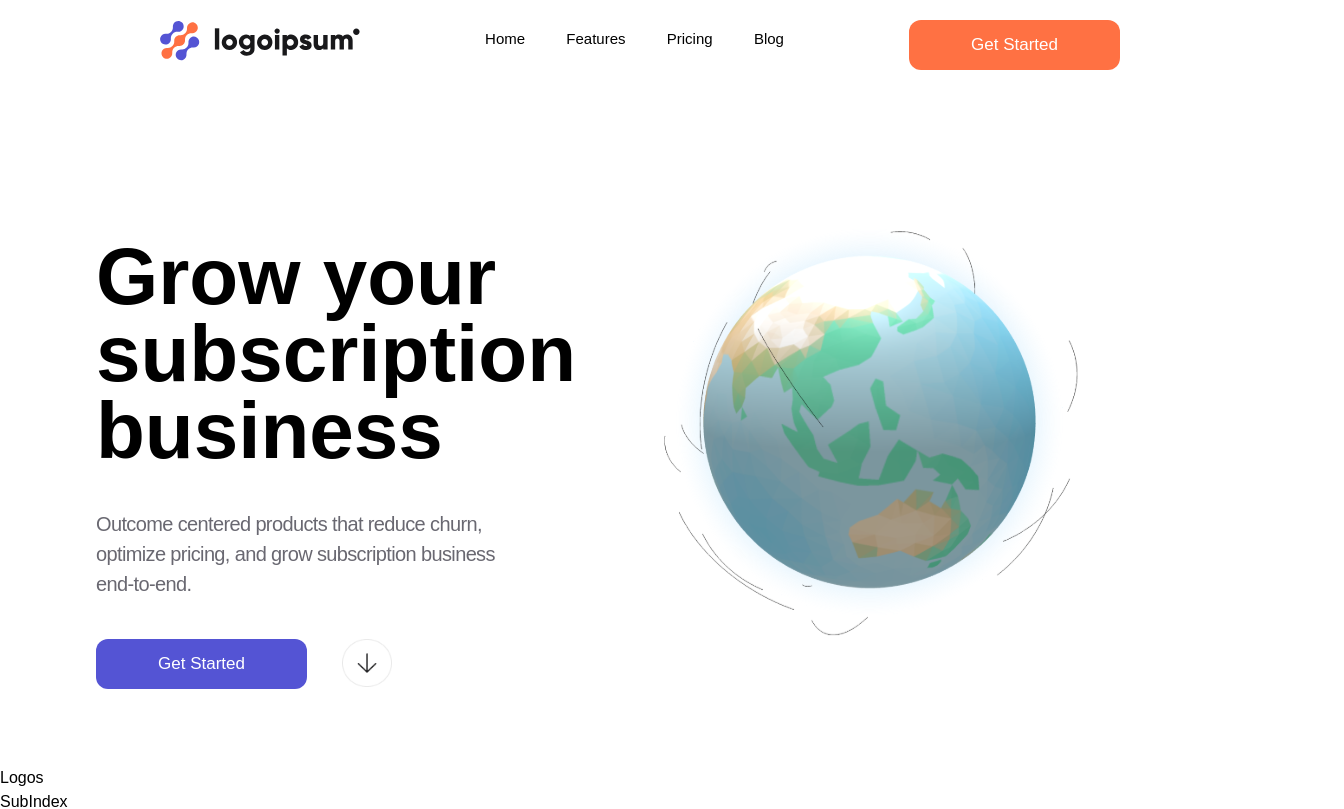
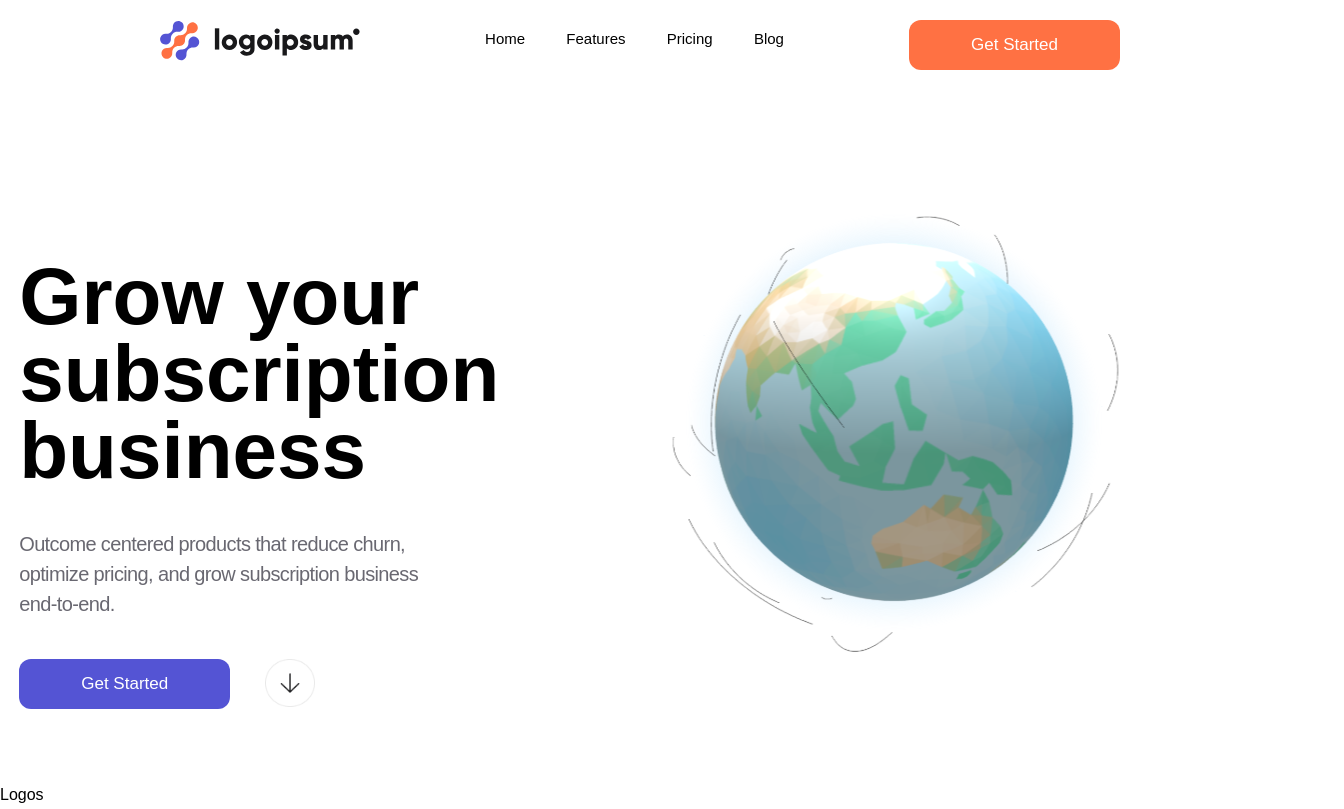
Before and after one commit to sefeoluwa/globe-landing-page, a React (Vite) app: page / in a window 1280 px wide. Shown: the top 809 px of the page, 1344 px wide, since content can reach past the window. Built offline with nearby package versions, Linux system fonts and the light colour scheme; some icons are missing; a web font is replaced by a local one.

Commit message:
increased with for whole section

```diff
--- a/src/components/Hero.jsx
+++ b/src/components/Hero.jsx
@@ -7,8 +7,8 @@ import { downArrow, earth_light }from "../assets"
 function Hero() {
   return (
     <>
-   <div className="hero mt-20 flex">
-      <div className="hero-left w-[459px] h-[461px]">
+   <div className="hero mt-20 flex w-[100vw]">
+      <div className="hero-left w-[459px] h-[461px] mt-5 ml-[-6vw]">
 
         <h1 className='text-[80px] w-[12.2cm] h-[231px] leading-[77px] pl-[2.5vw] font-bold'>Grow your subscription business</h1>
         <p className='pl-[2.5vw] text-[#696871] text-[20px] leading-[30px] tracking-[-0.63px] mt-10'>Outcome centered products that reduce churn, optimize pricing, and grow subscription business end-to-end.</p>
```
